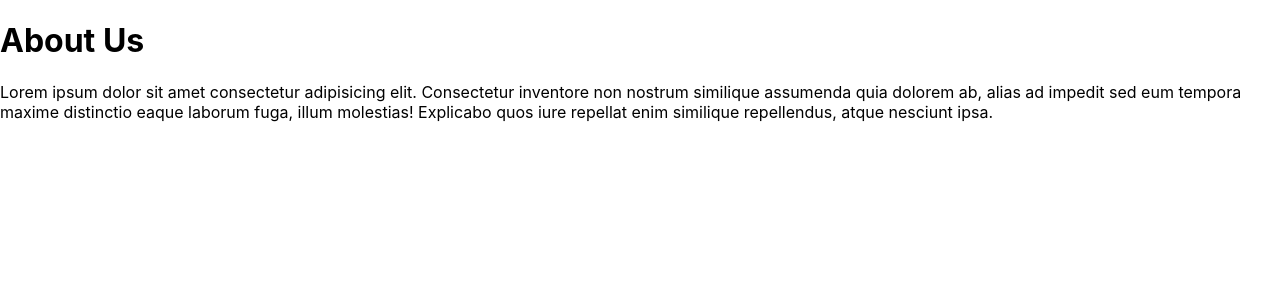
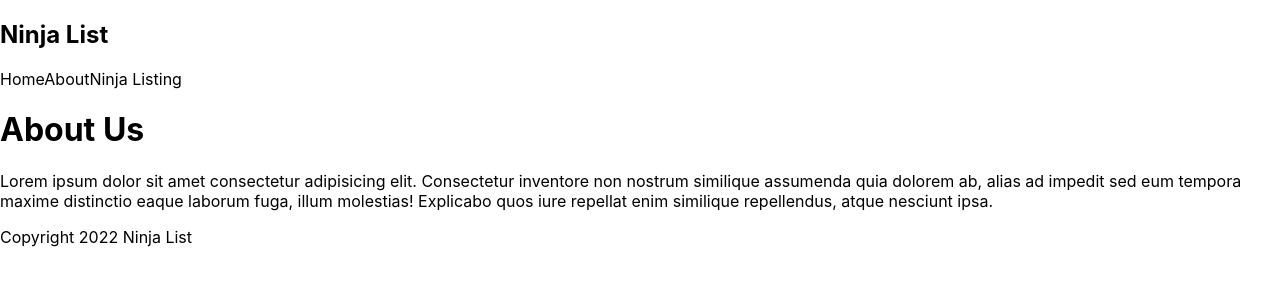
Before and after one commit to dev-xero/ninja-list, a Next.js app: page /about in a window 1280 px wide. Shown: the top 300 px of the page. Built offline with nearby package versions, Linux system fonts and the light colour scheme.

Commit message:
Included Layout File

```diff
--- /dev/null
+++ b/components/Layout.jsx
@@ -0,0 +1,15 @@
+import React from 'react'
+import NavBar from '../components/NavBar'
+import Footer from '../components/Footer'
+
+const Layout = ({ children }) => {
+  return (
+    <div className='content'>
+      <NavBar />
+      {children}
+      <Footer />
+    </div>
+  )
+}
+
+export default Layout
--- a/pages/_app.js
+++ b/pages/_app.js
@@ -1,7 +1,12 @@
+import Layout from '../components/Layout'
 import '../styles/globals.css'
 
 function MyApp({ Component, pageProps }) {
-  return <Component {...pageProps} />
+  return (
+    <Layout>
+      <Component {...pageProps} />
+    </Layout>
+  )
 }
 
 export default MyApp
--- a/pages/index.jsx
+++ b/pages/index.jsx
@@ -3,13 +3,9 @@
 import Link from 'next/link'
 import styles from '../styles/Home.module.css'
 
-import NavBar from '../components/NavBar'
-import Footer from '../components/Footer'
-
 export default function Home() {
   return (
     <div>
-      <NavBar />
       <h1>Homepage</h1>
       <p>
         Lorem ipsum dolor sit amet consectetur adipisicing elit. Consectetur
@@ -19,7 +15,6 @@
         atque nesciunt ipsa.
       </p>
       <Link href='/ninjas'><a>See Ninja Listing</a></Link>
-      <Footer />
     </div>
   )
 }
```
